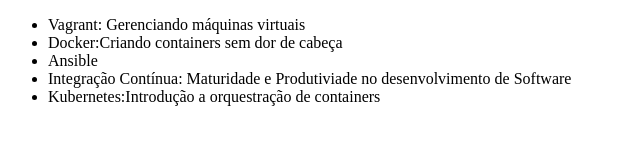
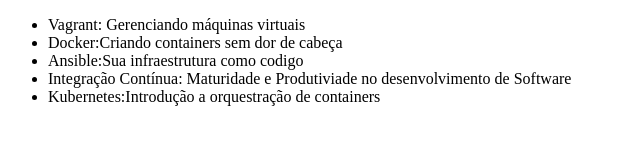
Before and after one commit to breno-Ferrari/Alura-git, a plain HTML site: page index.html in a window 1280 px wide. Shown: the whole page, without its empty margins (0-640 px from the left). Drawn offline with Linux system fonts and the light colour scheme.

Commit message:
alterando o curso de ansible

```diff
--- a/index.html
+++ b/index.html
@@ -8,7 +8,7 @@
     <ul>
         <li>Vagrant: Gerenciando máquinas virtuais</li>
         <li>Docker:Criando containers sem dor de cabeça</li>
-        <li>Ansible</li>
+        <li>Ansible:Sua infraestrutura como codigo</li>
         <li>Integração Contínua: Maturidade e Produtiviade no desenvolvimento de Software</li>
         <li>Kubernetes:Introdução a orquestração de containers</li>
     </ul>
```
